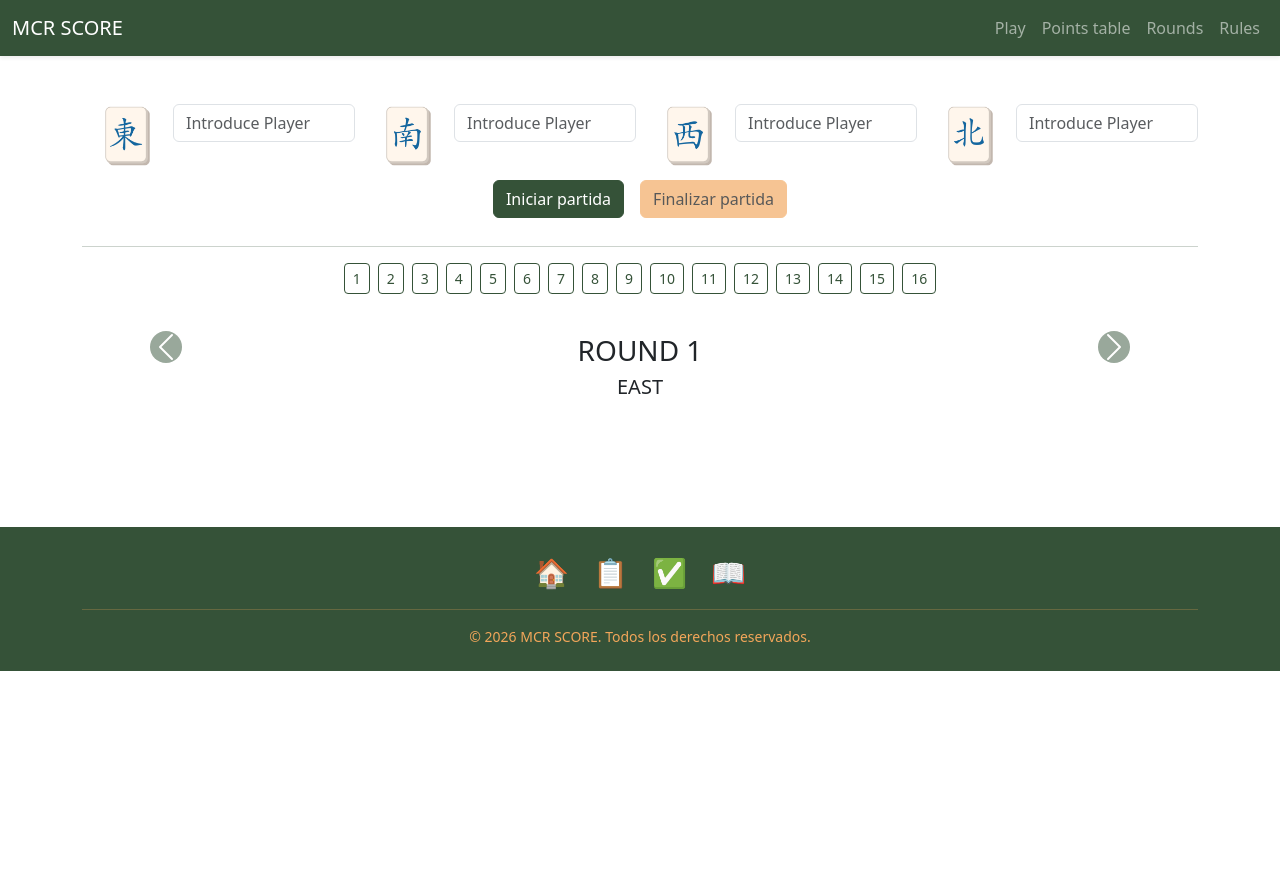
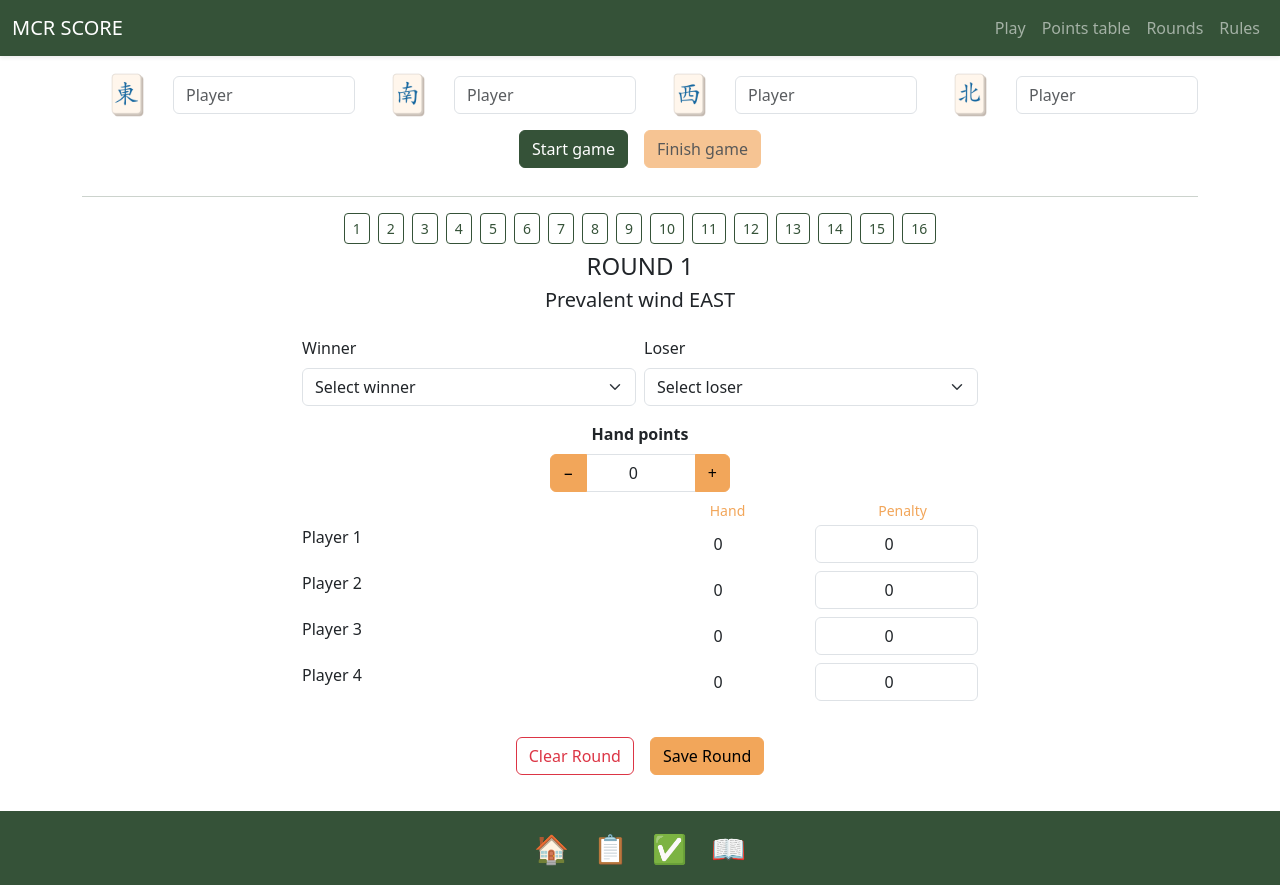
Before and after one commit to Marcos-Sanse83/mcr-score, a website built with Vite: page index.html in a window 1280 px wide. Before the commit the page ends 800 px from the top, so only its background shows below. Built offline with nearby package versions, Linux system fonts and the light colour scheme.

Commit message:
first version view play complete

```diff
--- a/index.html
+++ b/index.html
@@ -6,7 +6,7 @@
     <meta name="viewport" content="width=device-width, initial-scale=1.0" />
     <title>mcr-score</title>
   </head>
-  <body>
+  <body class="d-flex flex-column min-vh-100">
     <nav class="navbar navbar-expand-lg navbar-dark bg-primary shadow-sm">
     <div class="container-fluid">
 
@@ -43,14 +43,14 @@
     </div>
   </nav>
 
-  <main class="container py-5 flex-grow-1">
+  <main class="container py-3 flex-grow-1">
     <div id="app"></div>
   </main>
 
 
 
-  <footer class="bg-primary text-light mt-5">
-    <div class="container py-4">
+  <footer class="bg-primary text-light">
+    <div class="container py-3">
       <div class="d-flex justify-content-center align-items-center gap-4 flex-nowrap">
 
         <a class="nav-link fs-3" href="#" data-page="play">🏠</a>
@@ -63,12 +63,6 @@
 
       </div>
 
-    <hr class="border-secondary">
-
-    <div class="text-center text-secondary small">
-      © 2026 MCR SCORE. Todos los derechos reservados.
-    </div>
-
     </div>
   </footer>
     <script type="module" src="/src/main.js"></script>
--- a/src/components/playerCard.js
+++ b/src/components/playerCard.js
@@ -1,16 +1,12 @@
 export function renderPlayerCard(wind, image) {
     return `
     <div class="col-6 col-xl-3">
-      <div class="row g-0">
-        <div class="col-md-4 d-flex justify-content-center">
+      <div class="row g-0 align-items-center">
+        <div class="col-4 d-flex justify-content-center">
           <img src="./public/img/${image}" class="img-fluid player-wind rounded-start" alt="${wind} tile">
         </div>
-      <div class="col-md-8">
-        <div class="card-body">
-          <div class="mb-3">
-            <input type="text" class="form-control" id="${wind}Name" placeholder="Introduce Player">
-          </div>
-        </div>
+      <div class="col-8">
+            <input type="text" class="form-control" id="${wind}Name" placeholder="Player">
       </div>
       </div>
     </div>
--- a/src/components/renderRound.js
+++ b/src/components/renderRound.js
@@ -1,12 +1,16 @@
+import { renderRoundForm } from '../components/roundForm.js';
+
 export function renderRound(round) {
     return `
     ${round === 1 ? `<div class="carousel-item active">` : `<div class="carousel-item">`}
-          <div class="container py-4">
-            <h3 class="text-center">ROUND ${round}</h3>
+          <div class="container py-2">
+            <h4 class="text-center">ROUND ${round}</h4>
             <h5 class="text-center">
-            ${round < 5 ? `EAST` : round < 9 ? `SOUTH` : round < 13 ? `WEST` : `NORTH`}
+            ${round < 5 ? `Prevalent wind EAST` : round < 9 ? `Prevalent wind SOUTH` : round < 13 ? `Prevalent wind WEST` : `Prevalent wind NORTH`}
             </h5>
+            ${renderRoundForm(['Ana','Marcos','Raquel','Raul'])}
           </div>
         </div>
+
     `;
 }
--- /dev/null
+++ b/src/components/roundForm.js
@@ -0,0 +1,104 @@
+export function renderRoundForm(players) {
+    return `
+        <div class="container round-form">
+            <div class="row g-2 mt-3">
+                <div class="col-6">
+                    <label class="form-label">Winner</label>
+                    <select class="form-select">
+                        <option selected>Select winner</option>
+                        <option>${players[0]}</option>
+                        <option>${players[1]}</option>
+                        <option>${players[2]}</option>
+                        <option>${players[3]}</option>
+                        <option>None</option>
+                    </select>
+                </div>
+
+                <div class="col-6">
+                    <label class="form-label">Loser</label>
+                    <select class="form-select">
+                        <option selected>Select loser</option>
+                        <option>${players[0]}</option>
+                        <option>${players[1]}</option>
+                        <option>${players[2]}</option>
+                        <option>${players[3]}</option>
+                        <option>Self-draw</option>
+                    </select>
+                </div>
+            </div>
+
+            <div class="text-center mt-3">
+                <label class="form-label fw-bold">Hand points</label>
+                <div class="input-group mx-auto" style="max-width: 180px;">
+                    <button class="btn btn-secondary" type="button">−</button>
+                    <input type="number" class="form-control text-center" value="0" aria-label="Hand points">
+                    <button class="btn btn-secondary" type="button">+</button>
+                </div>
+            </div>
+
+            <div class="mt-2">
+
+                <div class="row text-center small text-secondary mb-1">
+                    <div class="col-6 text-start"></div>
+                    <div class="col-3">Hand</div>
+                    <div class="col-3">Penalty</div>
+                </div>
+
+
+                <div class="row g-2 mb-2">
+                    <div class="col-6">
+                        <label class="form-label mb-0">Player 1</label>
+                    </div>
+                    <div class="col-3">
+                        <input type="number" class="form-control-plaintext text-center" value="0" readonly>
+                    </div>
+
+                    <div class="col-3">
+                        <input type="number" class="form-control text-center" value="0">
+                    </div>
+                </div>
+
+                <div class="row g-2 mb-2">
+                    <div class="col-6">
+                        <label class="form-label mb-0">Player 2</label>
+                    </div>
+                    <div class="col-3">
+                        <input type="number" class="form-control-plaintext text-center" value="0" readonly>
+                    </div>
+                    <div class="col-3">
+                        <input type="number" class="form-control text-center" value="0">
+                    </div>
+                </div>
+
+                <div class="row g-2 mb-2">
+                    <div class="col-6">
+                        <label class="form-label mb-0">Player 3</label>
+                    </div>
+                    <div class="col-3">
+                        <input type="number" class="form-control-plaintext text-center" value="0" readonly>
+                    </div>
+                    <div class="col-3">
+                        <input type="number" class="form-control text-center" value="0">
+                    </div>
+                </div>
+
+                <div class="row g-2">
+                    <div class="col-6">
+                        <label class="form-label mb-0">Player 4</label>
+                    </div>
+                    <div class="col-3">
+                        <input type="number" class="form-control-plaintext text-center" value="0" readonly>
+                    </div>
+                    <div class="col-3">
+                        <input type="number" class="form-control text-center" value="0">
+                    </div>
+                </div>
+            </div>
+
+            <div class="d-flex justify-content-center p-1 flex-nowrap mt-4">
+                <button type="button" class="btn btn-outline-danger m-2">Clear Round</button>
+                <button type="button" class="btn btn-secondary m-2">Save Round</button>
+            </div>
+        </div>
+    `;
+}
--- a/src/styles/style.scss
+++ b/src/styles/style.scss
@@ -8,16 +8,22 @@ $light: #F8F9FA;
 @import "bootstrap/scss/bootstrap";
 
 .player-wind {
-    width: 70%;
+    width: 50%;
 }
-@media (max-width: 767px) {
+
+.round-form {
+    max-width: 700px;
+    margin: 0 auto;
+}
+
+@media (max-width: 1200px) {
     .player-wind {
-        width: 50%;
+        width: 40%;
     }
 }
 
 @media (max-width: 576px) {
     .player-wind {
-        width: 40%;
+        width: 50%;
     }
 }
--- a/src/views/play.js
+++ b/src/views/play.js
@@ -14,15 +14,15 @@ export function renderPlay() {
     </div>
 
     <div class="d-flex justify-content-center p-1 flex-nowrap">
-    <button type="button" class="btn btn-primary m-2">Iniciar partida</button>
-    <button type="button" class="btn btn-secondary m-2" disabled>Finalizar partida</button>
+    <button type="button" class="btn btn-primary m-2">Start game</button>
+    <button type="button" class="btn btn-secondary m-2" disabled>Finish game</button>
     </div>
 
     <hr class="border-primary">
 
     <div id="carouselRounds" class="carousel slide">
 
-      <div class="d-flex justify-content-center gap-2 flex-wrap my-3">
+      <div class="d-flex justify-content-center gap-2 flex-wrap">
 
         ${Array.from({ length: 16 }, (_, i) => renderCarrouselSelector(i + 1)).join('')}
 
@@ -33,15 +33,6 @@ export function renderPlay() {
        ${Array.from({ length: 16 }, (_, i) => renderRound(i + 1)).join('')}
 
       </div>
-
-      <button class="carousel-control-prev" type="button" data-bs-target="#carouselRounds" data-bs-slide="prev">
-        <span class="carousel-control-prev-icon bg-primary rounded-circle"></span>
-        <span class="visually-hidden">Previous</span>
-      </button>
-      <button class="carousel-control-next" type="button" data-bs-target="#carouselRounds" data-bs-slide="next">
-        <span class="carousel-control-next-icon bg-primary rounded-circle"></span>
-        <span class="visually-hidden">Next</span>
-      </button>
     </div>
 
     `;
```
